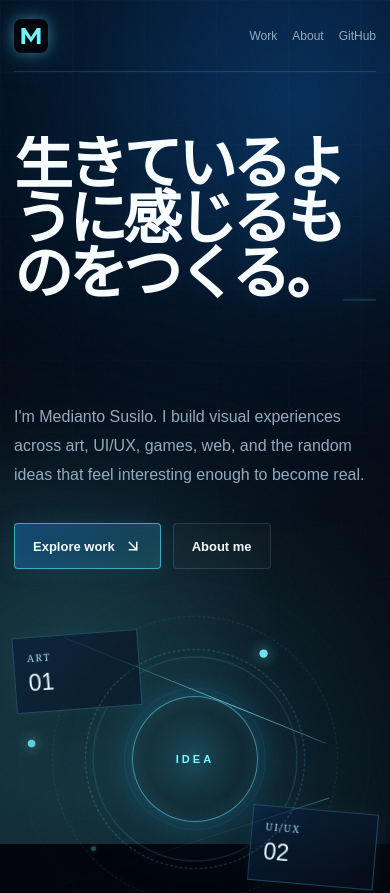
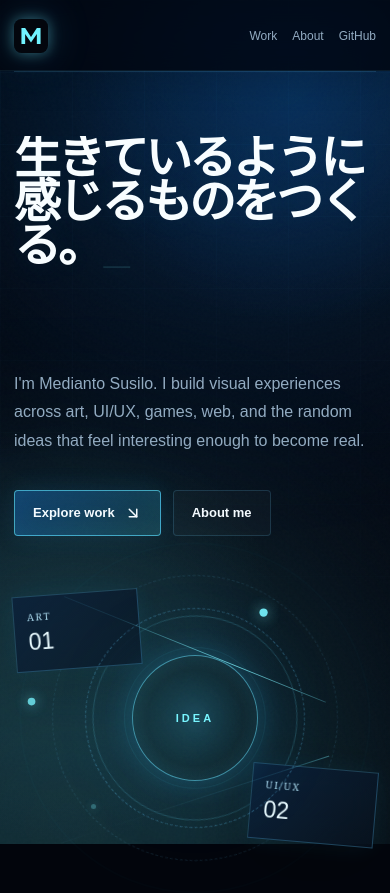
Before and after one commit to medissl/medissl-portfolio, a Next.js app: page / in a window 390 px wide. Shown: the top 893 px of the page. Built offline with nearby package versions, Linux system fonts and the light colour scheme; no server answers; the database is empty.

Commit message:
polish: fit multilingual hero and pin navigation

```diff
--- a/src/app/globals.css
+++ b/src/app/globals.css
@@ -97,8 +97,22 @@ main { min-height: 70vh; }
   align-items: center;
   justify-content: space-between;
   border-bottom: 1px solid var(--line);
-  position: relative;
-  z-index: 20;
+  position: sticky;
+  top: 0;
+  z-index: 50;
+  isolation: isolate;
+}
+
+.site-header::before {
+  content: "";
+  position: absolute;
+  inset: 0 calc(50% - 50vw);
+  z-index: -1;
+  background: rgba(2, 5, 12, .78);
+  border-bottom: 1px solid rgba(98, 210, 255, .08);
+  backdrop-filter: blur(18px) saturate(1.25);
+  -webkit-backdrop-filter: blur(18px) saturate(1.25);
+  box-shadow: 0 12px 32px rgba(0, 0, 0, .12);
 }
 
 .site-header--admin {
@@ -195,10 +209,19 @@ main { min-height: 70vh; }
 .hero__copy { max-width: 740px; }
 
 .hero-title-shell {
-  height: 3.05em;
+  height: 3.3em;
   max-width: 790px;
   overflow: hidden;
   font-size: clamp(3.8rem, 7.2vw, 7.25rem);
+  transition: font-size .34s cubic-bezier(.22, 1, .36, 1);
+}
+
+.hero-title-shell--compact {
+  font-size: clamp(3.15rem, 6vw, 6.15rem);
+}
+
+.hero-title-shell--cjk {
+  letter-spacing: -.025em;
 }
 
 .hero-title {
@@ -295,6 +318,7 @@ main { min-height: 70vh; }
 .hero__visual {
   height: 540px;
   position: relative;
+  top: -34px;
   isolation: isolate;
 }
 
@@ -1330,13 +1354,20 @@ main { min-height: 70vh; }
     padding-top: 100px;
   }
 
-  .hero-title-shell { height: 3.25em; }
+  .hero-title-shell {
+    height: 3.65em;
+  }
+
+  .hero-title-shell--compact {
+    font-size: clamp(3rem, 8vw, 5.15rem);
+  }
 
   .hero__visual {
     height: 410px;
     max-width: 620px;
     width: 100%;
     margin: 0 auto;
+    top: -18px;
   }
 
   .featured-carousel__stage,
@@ -1393,15 +1424,22 @@ main { min-height: 70vh; }
   }
 
   .hero-title-shell {
-    height: 4.05em;
+    height: 4.35em;
     font-size: clamp(3.2rem, 15vw, 5.2rem);
+  }
+
+  .hero-title-shell--compact {
+    font-size: clamp(2.55rem, 12vw, 4.35rem);
   }
 
   .hero-title {
     font-size: 1em;
   }
 
-  .hero__visual { height: 330px; }
+  .hero__visual {
+    height: 330px;
+    top: -8px;
+  }
 
   .signal-core { width: 126px; height: 126px; }
   .signal-orbit--outer { width: 286px; height: 286px; }
--- a/src/components/animated-hero-title.tsx
+++ b/src/components/animated-hero-title.tsx
@@ -12,6 +12,12 @@ const phrases = [
 ];
 
 const glyphs = "ABCDEFGHIJKLMNOPQRSTUVWXYZ0123456789アイウエオ가나다라마바사中文";
+
+function phraseSizeClass(index: number) {
+  if (index === 1) return "hero-title-shell--compact hero-title-shell--cjk";
+  if (index === 4) return "hero-title-shell--compact";
+  return "";
+}
 
 export function AnimatedHeroTitle() {
   const reducedMotion = useReducedMotion();
@@ -72,8 +78,10 @@ export function AnimatedHeroTitle() {
     };
   }, [phraseIndex, reducedMotion]);
 
+  const sizingClass = phraseSizeClass(phraseIndex);
+
   return (
-    <div className="hero-title-shell">
+    <div className={`hero-title-shell ${sizingClass}`.trim()}>
       <h1 className="hero-title" aria-label="I make things that feel alive.">
         <span aria-hidden="true">
           {display.split("").map((character, index) => (
```
